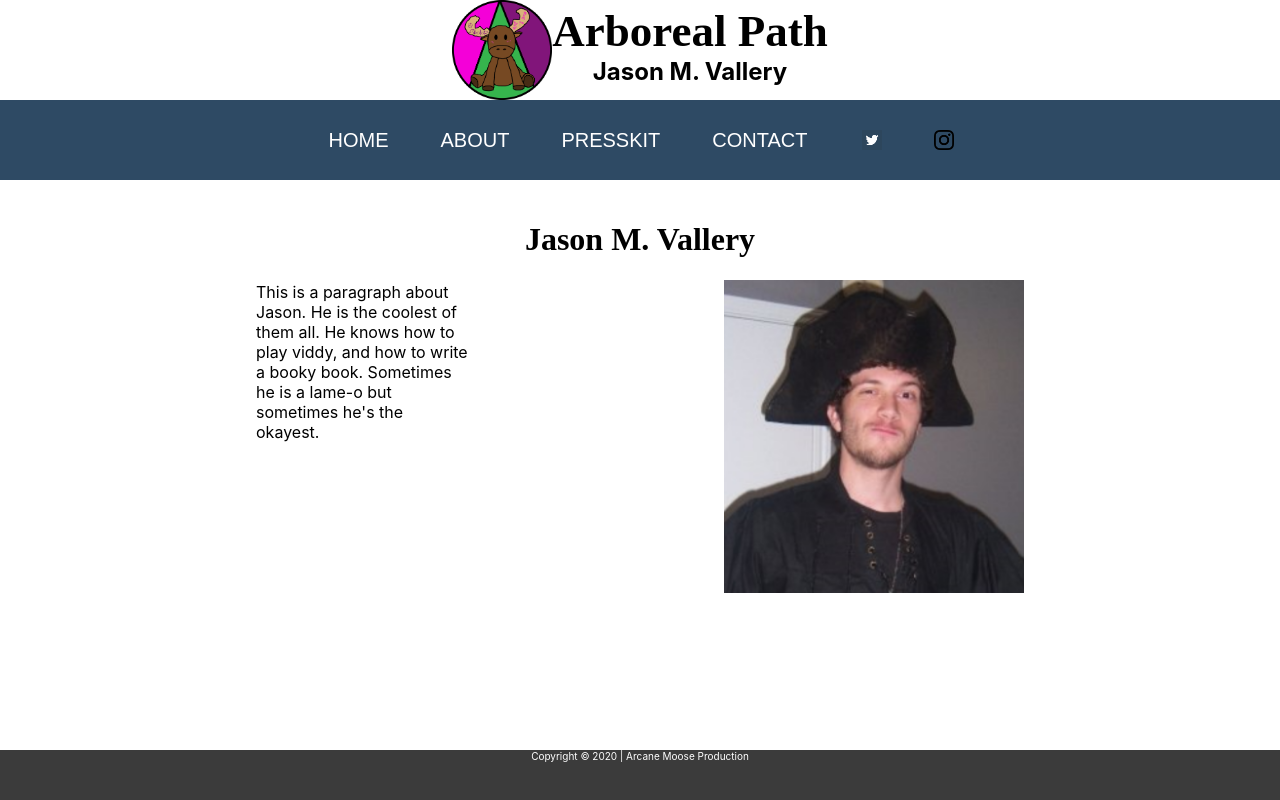
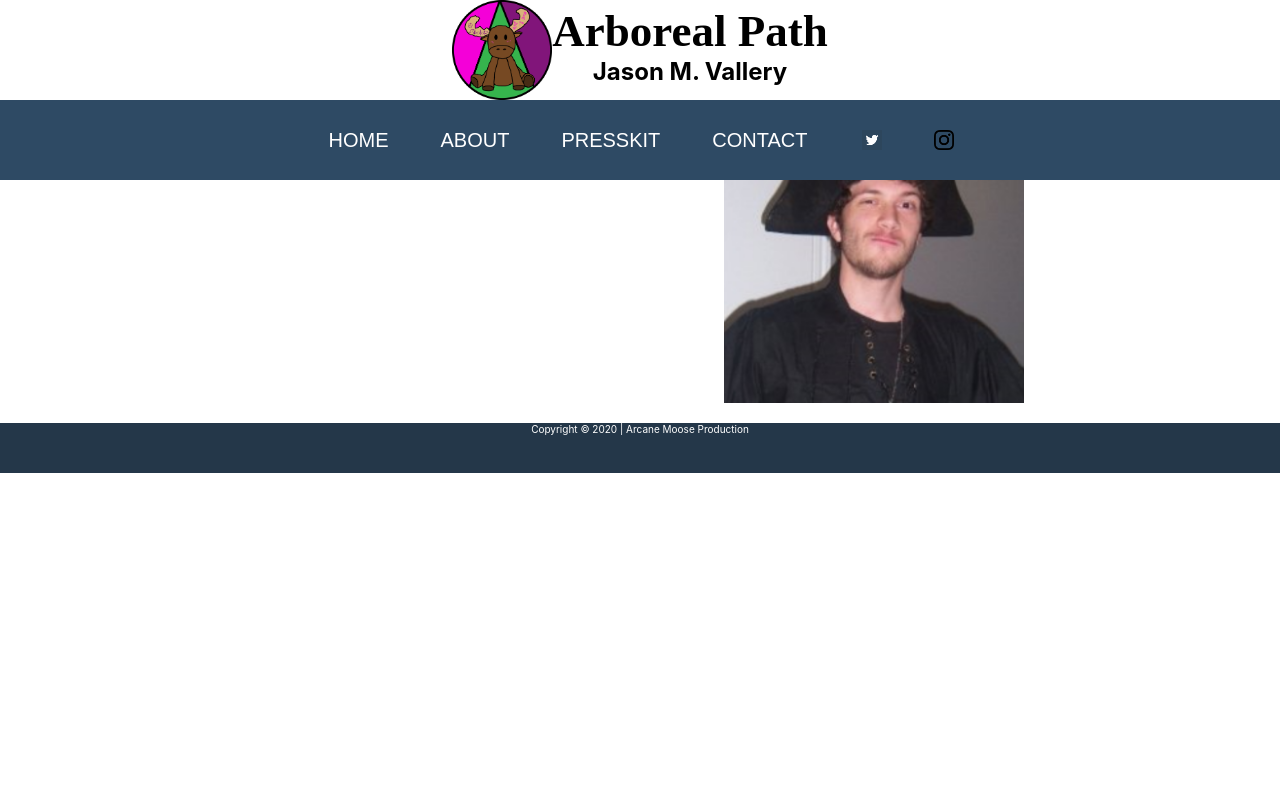
Before and after one commit to MVallery/arboreal-path, a React (Create React App) app: page /about in a window 1280 px wide. Built offline with nearby package versions, Linux system fonts and the light colour scheme; a web font is replaced by a local one.

Commit message:
styling changes- made navbar stick, footer not stick

```diff
--- a/src/App.css
+++ b/src/App.css
@@ -28,8 +28,9 @@
 .paragraph-container {
   display:flex;
   width: 100%;
-  flex-direction:column;
-  padding-bottom: 50px;
+  /* flex-direction:column; */
+  padding: 200px 0px 50px 0px;
+  /* padding-bottom: 50px; */
 }
 .ap-container {
   justify-content:center;
@@ -59,7 +60,9 @@ a{
 }
 .giant-navbar-container {
   display:flex;
-  position:sticky;
+  position:fixed;
+  width:100vw;
+  top:0;
   flex-direction: column;
 }
 .navbar-header-container {
@@ -201,12 +204,12 @@ li a:hover {
   width: 100%;
   color:white;
   height:50px;
-  position:fixed;/*fixed= stays at bottom but scrolls up? relative= stays away from bottom*/
+  position:static;/*fixed= stays at bottom but scrolls up? relative= stays away from bottom*/
   bottom:0%;
   overflow:hidden;
   margin:auto;
   /* padding: 10px 0px 0px 0px; */
-  background-color:rgb(59, 59, 59);
+  background-color:rgb(36, 55, 73);
 }/*2 below dont seem to impact it at all got from online */
 .bottom-wrapper {
   min-height: 100%;
@@ -247,13 +250,14 @@ li a:hover {
 } */
 .book-cover {
   /* padding: 50px 20px 10px 15%; */
-  margin: 20px 40px 20px 20%;
-  width:300px;
+  margin: 40px 0px 20px 20%;
+  height:500px;
   box-shadow: 10px 10px 10px rgb(82, 100, 117);
 
 }
 .pic-title-combo{
   display:flex;
+  background-color:white;
   align-items:center;
   justify-content:center;
 
@@ -269,7 +273,7 @@ li a:hover {
 }
 
 h1 {
-  padding:20px 20% 0px 20%;
+  padding:10px 20% 0px 20px;
   text-align:center;
   font-family: "Eagle Lake";
 }
@@ -279,7 +283,8 @@ h2{
   margin:0px 0px 0px 0px;
 }
 .paragraph {
-  padding:2px 20% 10px 20%;
+  text-align:left;
+  padding:2px 20% 10px 20px;
 }
 
 
--- a/src/components/home.js
+++ b/src/components/home.js
@@ -7,12 +7,11 @@ function Home() {
 
     return (
         <div className= "paragraph-container">
-          <div flex-content>
-        <h1 >Arboreal Path</h1>
-        <div align="right" className="book-flex">
+
         {/* <p className= "book-banner">Coming Soon!</p> */}
         <img className="book-cover" src={BookCover} align="left"></img>
-        </div>
+        <div className="paragraph">
+        <h1 style= {{textAlign:'left'}}>Arboreal Path</h1>
 
         <p className="paragraph">Dapibus ultrices in iaculis nunc sed. Hendrerit gravida rutrum quisque non tellus orci ac auctor. Rutrum quisque non tellus orci ac auctor.
         Ut eu sem integer vitae justo eget magna fermentum. Odio tempor orci dapibus ultrices. Tempus iaculis urna id volutpat lacus. Massa tempor nec feugiat nisl pretium fusce id velit. <br/><br/>
@@ -25,6 +24,7 @@ function Home() {
         <Link className="linkAP" to="/arboreal-path">Learn more about Arboreal Path</Link>
         </p>
         </div>
+
         <main>
         <Switch>
         <Route path="/arboreal-path" component= {ArborealPath} />
```
Also changed, not shown: src/assets/images/APNewStyling.png (added), src/assets/images/APNewStylingPressKitSelected.png (added).
